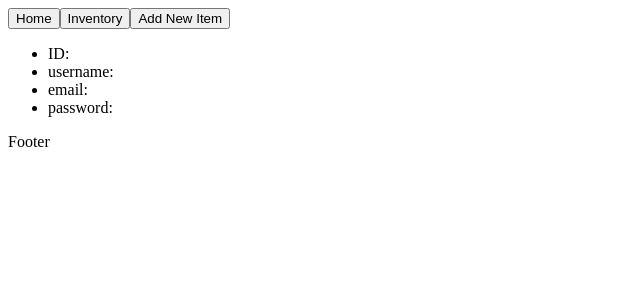
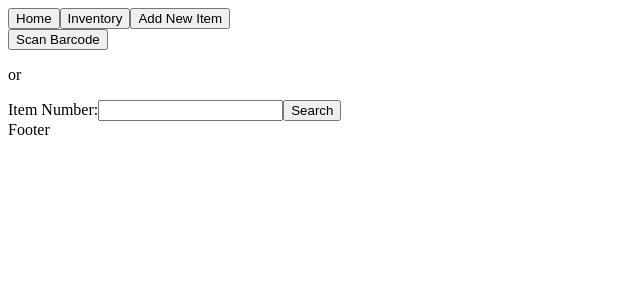
Before and after one commit to Git-Vdim-Hub/lunchroom-inventory-app, a React (Create React App) app in the folder client/: page / in a window 1280 px wide. Shown: the top 300 px of the page, without its empty margins (0-640 px from the left). Built offline with nearby package versions, Linux system fonts and the light colour scheme; no server answers.

Commit message:
added scan button and search by item field

```diff
--- a/client/src/pages/Home.js
+++ b/client/src/pages/Home.js
@@ -1,33 +1,54 @@
-import React from "react";
+import React, { useState } from "react";
 import { useQuery } from "@apollo/client";
 
-import { QUERY_SINGLE_USER } from "../utils/queries";
+import { QUERY_USERS } from "../utils/queries";
 
 export default function Home() {
-	const variables = { "userId": "640b8130004e7835c42b76d6" };
-	// useQuery hook with query and variables arguments
-	const { loading, error, data } = useQuery(QUERY_SINGLE_USER, { variables });
+	// const { loading, error, data } = useQuery(QUERY_USERS);
 
 	// uses optional chaining to allow an undefined response without throwing errors
-	const user = data?.user || "waiting on the data";
+	// const users = data?.users || "waiting on the data";
 
 	// console data returned from query
-	console.log("query one user:", user);
+	// console.log("query users:", users);
+
+	const [itemNumber, setItemNumber] = useState("");
+
+	const handleBarcodeScanner = () => {
+		console.log("scan barcode");
+	};
+
+	const handleInputChange = (event) => {
+		const userInput = event.target.value;
+		return setItemNumber(userInput);
+	};
+
+	const handleSubmit = (event) => {
+		event.preventDefault();
+		console.log("item number submitted", itemNumber);
+		setItemNumber("");
+	};
 
 	return (
 		<div>
-			{loading ? (
-				<div>...loading</div>
-			) : (
-				<div>
-					<ul>
-						<li>ID: {user._id}</li>
-						<li>username: {user.username}</li>
-						<li>email: {user.email}</li>
-						<li>password: {user.password}</li>
-					</ul>
-				</div>
-			)}
+			<div>
+				<button onClick={handleBarcodeScanner}>Scan Barcode</button>
+			</div>
+			<p>or</p>
+			<div>
+				<form>
+					<label>Item Number:</label>
+					<input
+						name="itemNumber"
+						type="text"
+						onChange={handleInputChange}
+						value={itemNumber}
+					></input>
+					<button type="button" onClick={handleSubmit}>
+						Search
+					</button>
+				</form>
+			</div>
 		</div>
 	);
 }
```
